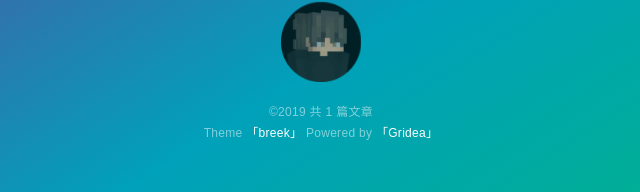
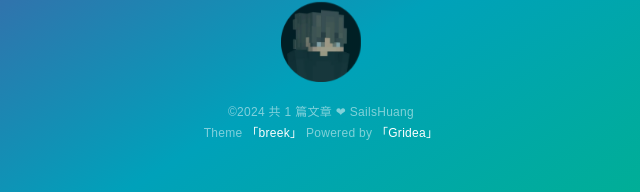
Before and after one commit to StarsailsClover/ShutterUp, a plain HTML site: page index.html in a window 1280 px wide. Shown: the part 1131-1323 px from the top of the page, 319-959 px from the left. Drawn offline with Linux system fonts and the light colour scheme.

Commit message:
Edit index.html
Fix Some Bugs -> 0.0.1_fixed

```diff
--- a/index.html
+++ b/index.html
@@ -208,7 +208,7 @@
           <a href="index.html"><img src="media/images/custom-footerLogo.png" alt=""></a>
         </div>
         <p class="published border-effect">
-          ©2019 共 1 篇文章
+          ©2024 共 1 篇文章 ❤ SailsHuang
           <br/>
           Theme <a href="https://gridea.dev/" target="_blank">「breek」</a> Powered by <a href="https://gridea.dev/" target="_blank">「Gridea」</a>
         </p>
```
